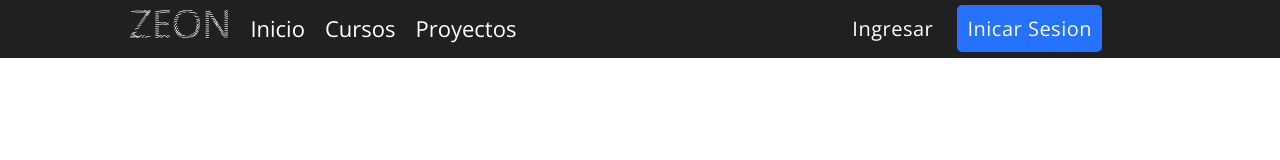
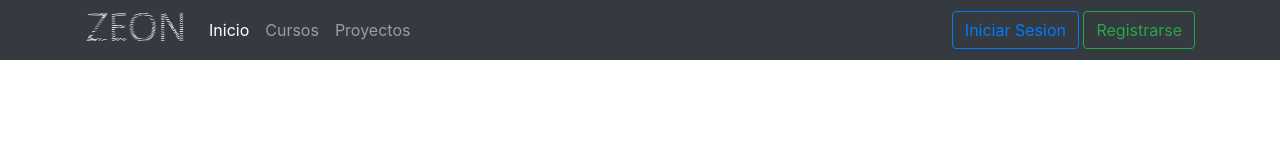
Before and after one commit to alanromet/NavBar, a plain HTML site: page index.html in a window 1280 px wide. Drawn offline with nearby package versions, Linux system fonts and the light colour scheme.

Commit message:
Actualizado a Boostrap 4

```diff
--- a/css/estilos.css
+++ /dev/null
@@ -1,87 +0,0 @@
-*{
-    margin: 0;
-    padding: 0;
-    font-family: 'Open Sans', sans-serif;
-}
-header{
-    width: 100%;
-    margin: auto;
-    margin-bottom: 20px;
-    background-color: rgb(32, 32, 32);
-}
-header nav{
-    width: 80%;
-    margin: auto;
-    display: flex;
-    padding: 10px;
-    justify-content: space-between;
-    align-items: center;
-}
-.izquierda{
-    display: flex;
-    align-items: center;
-    width: 50%;
-}
-.izquierda .logo{
-    width: 20%;
-}
-.izquierda .logo img{
-    width: 100%; /* si quieres hacer mas pequeño tu logo, reduce el porcentaje*/
-}
-.izquierda a{
-    text-decoration: none;
-    color:white;
-    font-size: 22px;
-    font-weight: 300;
-    margin-left: 20px;
-    border-bottom: 1px solid transparent;
-}
-.izquierda a:hover{
-    cursor: pointer;
-    color: rgb(15, 90, 230);
-    transition: .2s;
-    border-bottom: 1px solid rgb(15, 90, 230);
-    margin-bottom: 10px;
-
-}
-/* Estilos a la Seccion Derecha */
-.derecha .iniciar{
-    font-size: 20px;
-    text-decoration: none;
-    color: white;
-    /* color: black; */
-    background: rgb(37, 114, 255);
-    padding: 10px;
-    margin-right: 50px;
-    border-radius: 5px;
-    letter-spacing: .5px;
-}
-.derecha .iniciar:hover{
-    /* font-size: 18px; */
-    background: rgb(3, 63, 173);
-    transition: .5s;
-    color: white;
-}
-.derecha .ingresar{
-    font-size: 20px;
-    text-decoration: none;
-    margin-right: 10px;
-    padding: 10px;
-    letter-spacing: .5px;
-    color: white;
-}
-.derecha .ingresar:hover{
-    border-bottom: 1px solid white;
-}
-/* Categorias */
-.categorias {
-    display: none;
-    width: 100%;
-    text-align: center;
-}
-.categorias a{
-    font-size: 25px;
-    text-decoration: none;
-    color: rgb(0, 124, 182);
-    margin: 20px;
-}
--- a/index.html
+++ b/index.html
@@ -5,31 +5,44 @@
     <meta name="viewport" content="width=device-width, initial-scale=1.0">
     <link href="https://fonts.googleapis.com/css2?family=Open+Sans:wght@300;600;700&display=swap" rel="stylesheet">
     <link rel="stylesheet" href="css/normalize.css">
-    <link rel="stylesheet" href="css/estilos.css">
-    <link rel="stylesheet" href="css/responsive.css">
+    <link rel="stylesheet" href="https://stackpath.bootstrapcdn.com/bootstrap/4.5.0/css/bootstrap.min.css" integrity="sha384-9aIt2nRpC12Uk9gS9baDl411NQApFmC26EwAOH8WgZl5MYYxFfc+NcPb1dKGj7Sk" crossorigin="anonymous">
     <title>Ayuda</title>
 </head>
 <body>
     <header>
-        <nav>
-            <div class="izquierda">
-                <div class="logo">
-                    <img src="img/Logo-negro.png" alt="">
+        <nav class="navbar navbar-expand-md navbar-dark fixed-top bg-dark">
+            <div class="container">
+            <a class="navbar-brand" href="#">
+                <img src="img/Logo-negro.png" width="100px" alt="">
+            </a>
+            <button class="navbar-toggler" type="button" data-toggle="collapse" data-target="#navbarCollapse" aria-controls="navbarCollapse" aria-expanded="false" aria-label="Toggle navigation">
+              <span class="navbar-toggler-icon"></span>
+            </button>
+            <div class="collapse navbar-collapse" id="navbarCollapse">
+              <ul class="navbar-nav mr-auto">
+                <li class="nav-item active">
+                  <a class="nav-link" href="#">Inicio</a>
+                </li>
+                <li class="nav-item">
+                  <a class="nav-link" href="#">Cursos</a>
+                </li>
+                <li class="nav-item">
+                    <a class="nav-link" href="#">Proyectos</a>
+                  </li>
+                <li class="nav-item">
+                  <!-- <a class="nav-link disabled" href="#" tabindex="-1" aria-disabled="true">Disabled</a> -->
+                </li>
+              </ul>
+              <div class="login">
+                  <a href="https://www.google.com/" class="btn btn-outline-primary my-2 my-sm-0 iniciar">Iniciar Sesion</a>
+                  <a href="https://www.google.com/" class="btn btn-outline-success my-2 my-sm-0 registrar">Registrarse</a>
                 </div>
-                <a href="#">Inicio</a>
-                <a href="#">Cursos</a>
-                <a href="#">Proyectos</a>
             </div>
-            <div class="derecha">
-                <a href="#" class="ingresar">Ingresar</a>
-                <a href="#" class="iniciar">Inicar Sesion</a>
-            </div>
-        </nav>
-    </header>
-    <section class="categorias">
-        <a href="#">Inicio</a>
-        <a href="#">Cursos</a>
-        <a href="#">Proyectos</a>
-    </section>
+        </div>
+          </nav>
+
+          <script src="https://code.jquery.com/jquery-3.5.1.slim.min.js" integrity="sha384-DfXdz2htPH0lsSSs5nCTpuj/zy4C+OGpamoFVy38MVBnE+IbbVYUew+OrCXaRkfj" crossorigin="anonymous"></script>
+<script src="https://cdn.jsdelivr.net/npm/popper.js@1.16.0/dist/umd/popper.min.js" integrity="sha384-Q6E9RHvbIyZFJoft+2mJbHaEWldlvI9IOYy5n3zV9zzTtmI3UksdQRVvoxMfooAo" crossorigin="anonymous"></script>
+<script src="https://stackpath.bootstrapcdn.com/bootstrap/4.5.0/js/bootstrap.min.js" integrity="sha384-OgVRvuATP1z7JjHLkuOU7Xw704+h835Lr+6QL9UvYjZE3Ipu6Tp75j7Bh/kR0JKI" crossorigin="anonymous"></script>
 </body>
 </html>
```
Also changed, not shown: css/responsive.css (deleted).
